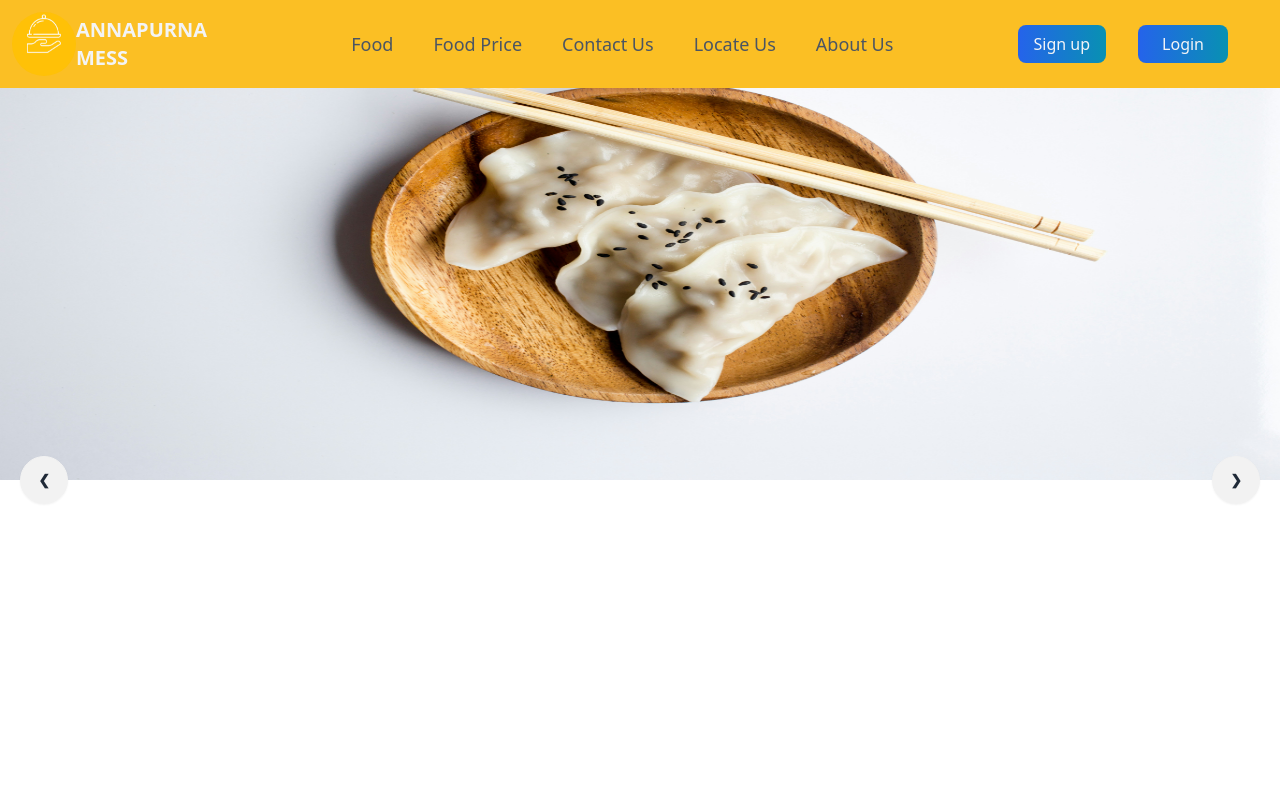
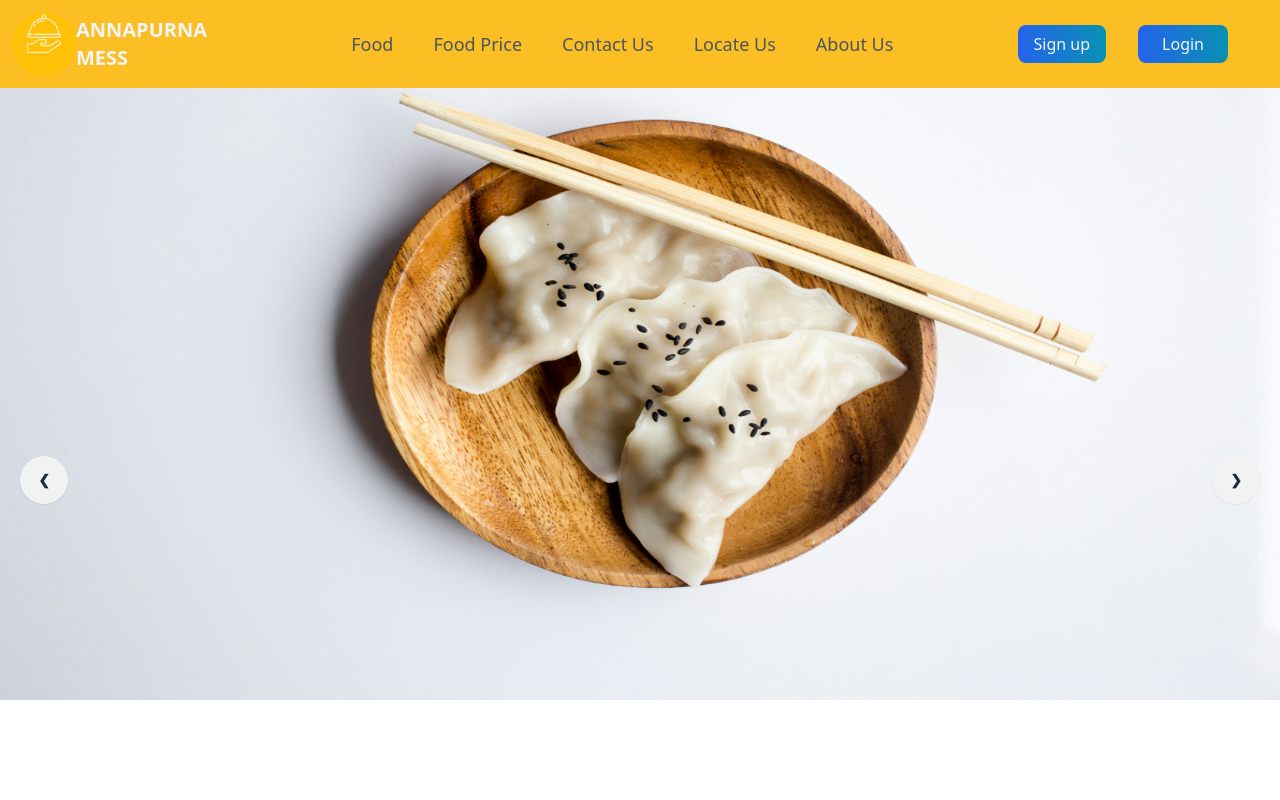
Before and after one commit to Abhisheklodha01/tiffin-center, a React (Vite) app in the folder client/: page / in a window 1280 px wide. Shown: the top 800 px of the page. Built offline with nearby package versions, Linux system fonts and the light colour scheme; no server answers; grey boxes are pictures that could not be loaded.

Commit message:
adjusting height

```diff
--- a/client/src/pages/Home.jsx
+++ b/client/src/pages/Home.jsx
@@ -1,16 +1,14 @@
 import React from "react";
-import HomeImage from "../assets/HomeImage.jpg";
-import Home1 from "../assets/Home1.jpg";
 import SliderImage1 from "../assets/SliderImage1.jpg";
 
 const Home = () => {
   return (
-    <div className="">
-      <div className="carousel w-full h-1/2 ">
+    <div className="min-h-screen">
+      <div className="carousel w-full">
         <div id="slide1" className="carousel-item relative w-full">
           <img
             src={SliderImage1}
-            className="w-full h-1/2"
+            className="w-full h-screen md:h-[700px]"
           />
           <div className="absolute flex justify-between transform -translate-y-1/2 left-5 right-5 top-1/2">
             <a href="#slide4" className="btn btn-circle">
```
